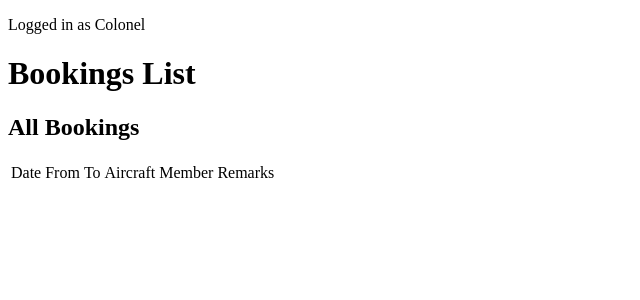
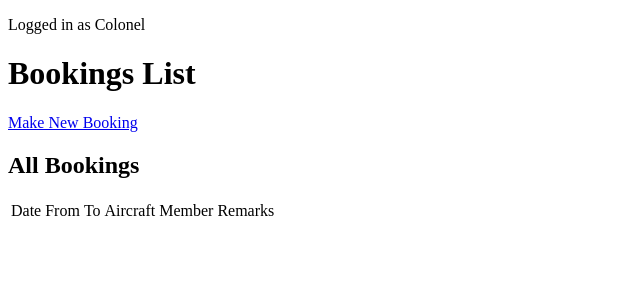
Before and after one commit to jb-23/aerobooking, a Django app: page /bookings-list in a window 1280 px wide. Shown: the part 98-398 px from the top of the page, without its empty margins (0-640 px from the left). Run offline with Django 3.2, Linux system fonts and the light colour scheme; a user stored in the database is signed in.

Commit message:
Add booking edit view, form & template

```diff
--- a/aerobooking/bookings/templates/bookings-list.html
+++ b/aerobooking/bookings/templates/bookings-list.html
@@ -7,7 +7,7 @@
 
 <h1>Bookings List</h1>
 
-<!--a href={ % url 'bookings_create' % }>Make New Booking</a-->
+<a href={% url 'bookings_create' %}>Make New Booking</a>
 
 {% if requested_bookings %}
 
--- a/aerobooking/bookings/urls.py
+++ b/aerobooking/bookings/urls.py
@@ -5,7 +5,7 @@ urlpatterns = [
     path('', views.home, name='home'),
     #path('bookings', views.bookings, name='main'),
     path('bookings-list', views.bookings_list, name='bookings_list'),
-    #path('bookings/create', views.bookings_edit, name='bookings_create'),
+    path('bookings/create', views.bookings_edit, name='bookings_create'),
     #path('bookings/<slug>', views.bookings_edit, name='bookings_edit'),
     path('about', views.about, name='about'),
     path('bookings-list', views.bookings_list, name='main'),
--- a/aerobooking/bookings/views.py
+++ b/aerobooking/bookings/views.py
@@ -1,5 +1,9 @@
-from django.shortcuts import render
+from django.shortcuts import render, reverse
 from django.contrib.auth.decorators import login_required
+
+from .models import Booking, Aircraft
+from .forms import BookingUserForm, BookingAdminForm
+from members.models import Member
 
 # Create your views here.
 
@@ -20,6 +24,111 @@ def bookings_list(request):
     }
     return render(request, 'bookings-list.html', context)
 
+@login_required(redirect_field_name='')
+def bookings_edit(request, slug=None):
+    booking = None
+    if slug:
+        booking = Booking.get_by_slug(slug)
+        if not request.user.is_staff:
+            if booking.member != request.user:
+                booking = None
+                slug = None
+    if not booking:
+        rdate = request.GET.get('date', False)
+        rtime = request.GET.get('time', False)
+        racft = request.GET.get('aircraft', False)
+        booking = Booking()
+        if request.user.is_staff:
+            booking.authorised = True
+        if rdate:
+            rdate = rdate.split('-')
+            try:
+                booking.date = datetime.date(int(rdate[0]), int(rdate[1]), int(rdate[2]))
+            except:
+                pass
+        if rtime:
+            booking.start_time = int(rtime)
+        if racft:
+            try:
+                booking.aircraft = Aircraft.objects.get(_slug=racft)
+            except:
+                pass
+    if request.method == 'POST':
+        if request.POST.get('_method', "").lower() == "delete":
+            booking.delete()
+            return HttpResponseSeeOther(get_bookingview_url(date=booking.date))#, context)
+        else:
+            form = update_booking(booking, request)
+            if not form:
+                return HttpResponseSeeOther(get_bookingview_url(date=booking.date))#, context)
+    else:
+        start_time = booking.start_time
+        start_time = start_time // 100 * 60 + start_time % 100
+        finish_time = start_time + booking.duration
+        finish_time = finish_time // 60 * 100 + finish_time % 60
+        form = ( BookingAdminForm(initial={'finish_time': finish_time},
+            instance=booking) if request.user.is_staff else
+            BookingUserForm(initial={'finish_time': finish_time},
+            instance=booking) )
+    context = {
+        'user': request.user,
+        'form': form,
+        'action': reverse('bookings_edit', args=[slug]) if slug else reverse('main'),
+        'submit_text': "Update Booking" if slug else "Create Booking",
+        'cancel_text': "Cancel Booking" if slug else "",
+    }
+    return render(request, 'booking-details.html', context)
+
+def update_booking(booking, request):
+    form = BookingAdminForm(request.POST) if request.user.is_staff else BookingUserForm(request.POST)
+    if not form.is_valid():
+        return form
+    # admin only
+    if request.user.is_staff:
+        member_no = int(request.POST.get('member'))
+        authorised = True if request.POST.get('authorised', False) else False
+    else:
+        member_no = request.user.pk
+        authorised = False
+    #
+    booking.date = request.POST.get('date')
+    start_time = int(request.POST.get('start_time'))
+    finish_time = int(request.POST.get('finish_time'))
+    booking.start_time = start_time
+    start_time = start_time // 100 * 60 + start_time % 100
+    finish_time = finish_time // 100 * 60 + finish_time % 100
+    duration = finish_time - start_time
+    # check for time error
+    if duration <= 0:
+        form.add_error(None, ValidationError("Finish time must be after start time."))
+        return form
+    booking.duration = duration
+    booking.aircraft = Aircraft.objects.get(pk=int(request.POST.get('aircraft')))
+    booking.type = request.POST.get('type')
+    booking.remarks = request.POST.get('remarks')
+    booking.member = Member.objects.get(id=member_no)
+    booking.authorised = authorised
+    # check for booking collision
+    others = Booking.objects.filter(date=booking.date, aircraft=booking.aircraft)
+    for b in others:
+        if b.pk == booking.pk:
+            continue
+        st = b.start_time
+        st = st // 100 * 60 + st % 100
+        ft = st + b.duration
+        if ((st < start_time and ft > start_time)
+                or (st >= start_time and st < finish_time)):
+            form.add_error(None, ValidationError(
+                "Aircraft is already booked at these times."
+                + " Please choose a different aircraft, flight times or date."
+                ))
+            return form
+    booking.save()
+    return None
+
+def get_bookingview_url(*, date=False):
+    return reverse('main') + (f"?date={date}" if date else "")
+
 def about(request):
     context = {
         'user': request.user,
```
Also changed, not shown: aerobooking/bookings/forms.py (added, +33 -0 lines), aerobooking/bookings/templates/booking-details.html (added, +27 -0 lines).
